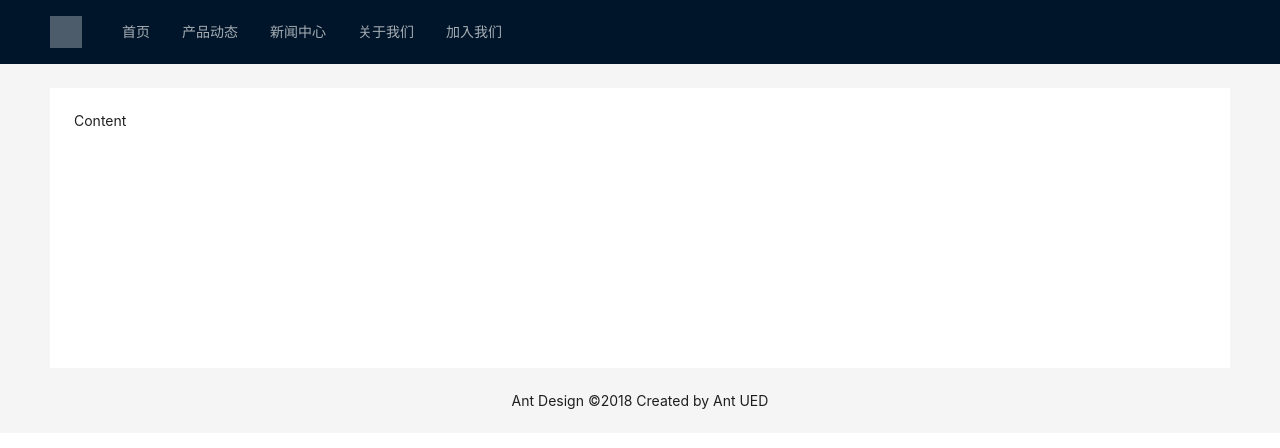
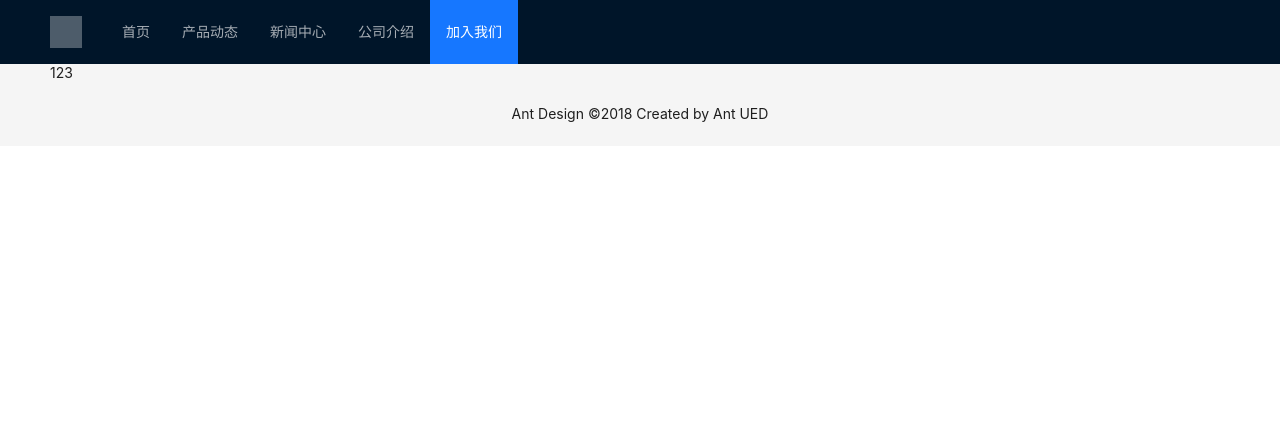
Before and after one commit to Shimada666/Drax, a Vue app: page /join in a window 1280 px wide. Before the commit this address led to /. Shown: the top 448 px of the page. Built offline with nearby package versions, Linux system fonts and the light colour scheme.

Commit message:
feat: 初始化各个页面，添加页面路由，路由准备好后再挂载

```diff
--- a/src/components/layout/Header.vue
+++ b/src/components/layout/Header.vue
@@ -1,7 +1,21 @@
 <script setup lang="ts">
 import { ref } from 'vue'
+import { useRoute, useRouter } from 'vue-router'
 
-const selectedKeys = ref<string[]>([])
+const router = useRouter()
+const route = useRoute()
+
+const selectedKeys = ref<string[]>([route.name as string])
+const navItems = ref([
+  { key: 'home', name: '首页' },
+  { key: 'product', name: '产品动态' },
+  { key: 'news', name: '新闻中心' },
+  { key: 'about', name: '公司介绍' },
+  { key: 'join', name: '加入我们' },
+])
+function handleNavItemClick({ item, key, keyPath }) {
+  router.push(`/${key}`)
+}
 </script>
 
 <template>
@@ -11,21 +25,10 @@ const selectedKeys = ref<string[]>([])
     theme="dark"
     mode="horizontal"
     :style="{ lineHeight: '64px' }"
+    @click="handleNavItemClick"
   >
-    <a-menu-item key="1">
-      首页
-    </a-menu-item>
-    <a-menu-item key="2">
-      产品动态
-    </a-menu-item>
-    <a-menu-item key="3">
-      新闻中心
-    </a-menu-item>
-    <a-menu-item key="4">
-      关于我们
-    </a-menu-item>
-    <a-menu-item key="5">
-      加入我们
+    <a-menu-item v-for="item in navItems" :key="item.key">
+      {{ item.name }}
     </a-menu-item>
   </a-menu>
 </template>
--- a/src/components/layout/index.vue
+++ b/src/components/layout/index.vue
@@ -9,9 +9,10 @@ import Header from '@/components/layout/Header.vue'
       <Header />
     </a-layout-header>
     <a-layout-content style="padding: 0 50px">
-      <div :style="{ background: '#fff', padding: '24px', marginTop: '24px', minHeight: '280px' }">
-        Content
-      </div>
+      <!-- <div :style="{ background: '#fff', padding: '24px', marginTop: '24px', minHeight: '280px' }"> -->
+      <!--  Content -->
+      <!-- </div> -->
+      <router-view />
     </a-layout-content>
     <a-layout-footer>
       <Footer />
--- a/src/main.ts
+++ b/src/main.ts
@@ -6,4 +6,5 @@ import 'virtual:uno.css'
 
 const app = createApp(App)
 app.use(router)
-  .mount('#app')
+
+router.isReady().then(() => app.mount('#app'))
--- a/src/router/index.ts
+++ b/src/router/index.ts
@@ -8,17 +8,37 @@ const history = createWebHistory()
 const routes = [
   {
     path: '/:catchAll(.*)',
-    redirect: '/',
+    redirect: '/home',
   },
   {
-    path: '/',
+    path: '/home',
     name: 'home',
-    component: () => import('@/views/Home.vue'),
+    component: () => import('@/views/home/Home.vue'),
   },
   {
     path: '/login',
     name: 'login',
     component: () => import('@/views/Login.vue'),
+  },
+  {
+    path: '/product',
+    name: 'product',
+    component: () => import('@/views/product/Product.vue'),
+  },
+  {
+    path: '/news',
+    name: 'news',
+    component: () => import('@/views/news/News.vue'),
+  },
+  {
+    path: '/about',
+    name: 'about',
+    component: () => import('@/views/about/About.vue'),
+  },
+  {
+    path: '/join',
+    name: 'join',
+    component: () => import('@/views/join/Join.vue'),
   },
 ]
 const router = createRouter({
--- /dev/null
+++ b/src/views/about/About.vue
@@ -0,0 +1,9 @@
+<script lang="ts" setup>
+</script>
+
+<template>
+  <div>123</div>
+</template>
+
+<style>
+</style>
--- /dev/null
+++ b/src/views/join/Join.vue
@@ -0,0 +1,9 @@
+<script lang="ts" setup>
+</script>
+
+<template>
+  <div>123</div>
+</template>
+
+<style>
+</style>
--- /dev/null
+++ b/src/views/news/News.vue
@@ -0,0 +1,9 @@
+<script lang="ts" setup>
+</script>
+
+<template>
+  <div>123</div>
+</template>
+
+<style>
+</style>
--- /dev/null
+++ b/src/views/product/Product.vue
@@ -0,0 +1,9 @@
+<script lang="ts" setup>
+</script>
+
+<template>
+  <div>product</div>
+</template>
+
+<style>
+</style>
```
Also changed, not shown: src/views/home/Home.vue (renamed from src/views/Home.vue).
